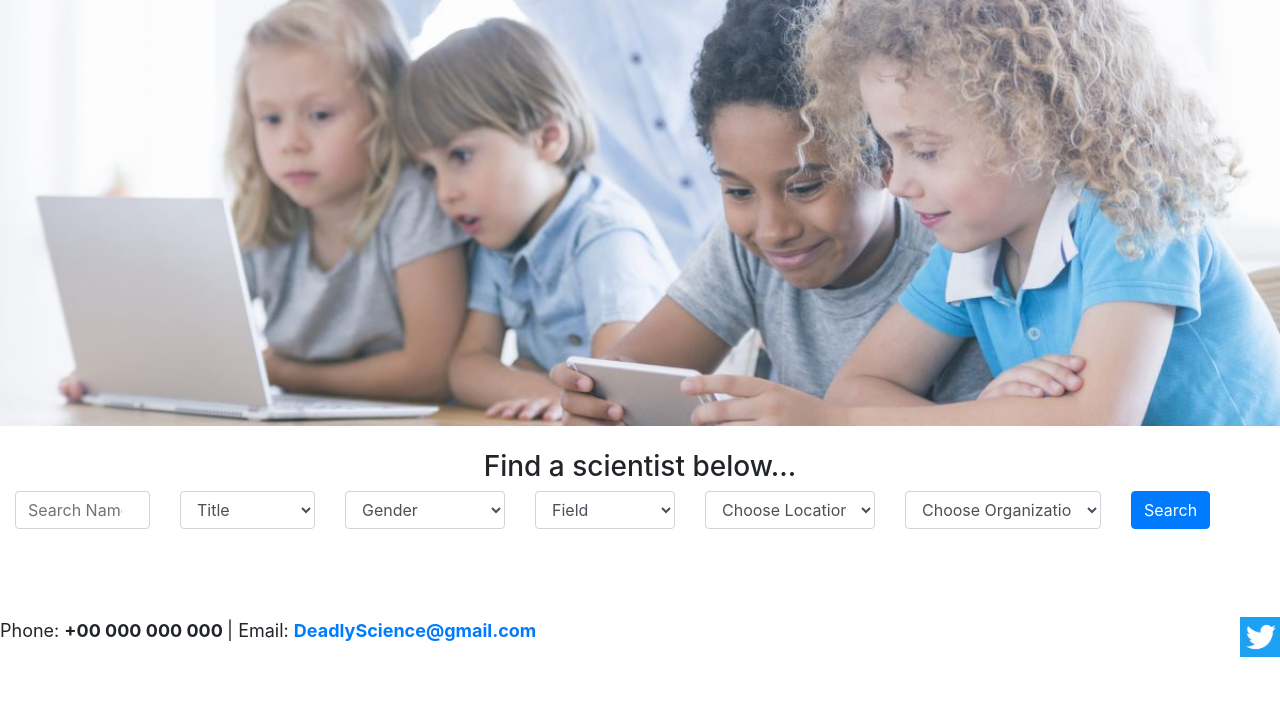
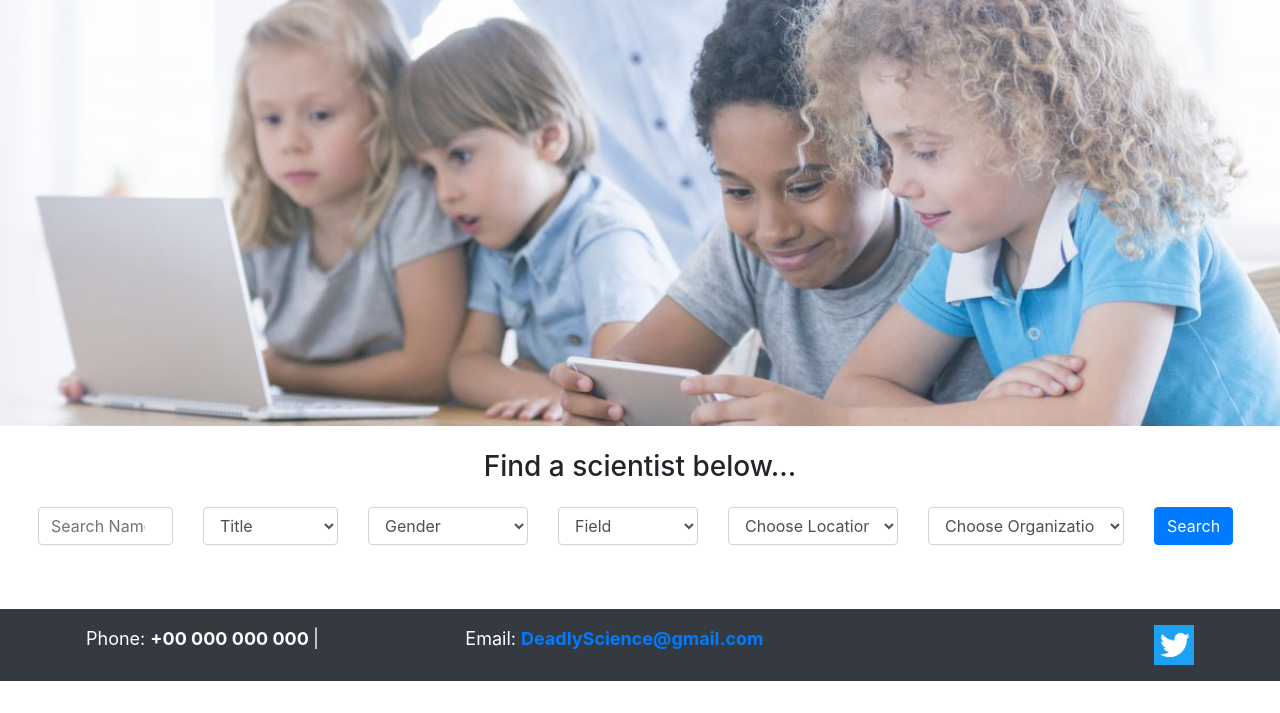
Before and after one commit to usydtechlab/deadly-science, a Django app: page / in a window 1280 px wide. Shown: the part 87-800 px from the top of the page. Run offline with Django 3.2, Linux system fonts and the light colour scheme; some libraries are stand-ins or nearby versions.

Commit message:
Added some styling and container alignment

```diff
--- a/login/static/css/style.css
+++ b/login/static/css/style.css
@@ -259,3 +259,7 @@ main{
 	  width: 100%;
 	}
   }
+
+.footer-content {
+	color: white;
+}
--- a/login/templates/pages/index_copy.html
+++ b/login/templates/pages/index_copy.html
@@ -201,14 +201,16 @@
 	</div>
 
 	<div class="container-fluid">
+		<div class="row">
+			<div class="col-md-12">
 				<!--Search bar-->
-		<div class="mt-4 mb-4">
-			<h3 class="text-center">
+				<div class="mt-4">
+					<h3 class="text-center mb-4">
 						Find a scientist below...
 					</h3>
 					<form class="needs-validation" action="/search/" method="post">
 						{% csrf_token %}
-				<div class="row">
+						<div class="row ml-2">
 							<div class="col-sm"  style="float:left;min-width:165px;_width:220px;">
 								<input class="form-control mr-sm-2" type="search" placeholder="Search Name"
 									aria-label="Search" name="searchBar">
@@ -281,9 +283,9 @@
 						</div>
 					</form>
 				</div>
-
-		<div class="container-fluid">
-
+			</div>
+		</div>
+		<!-- Search Results -->
 		<div class="row">
 
 			<!--Scientist Catalogue-->
@@ -382,24 +384,29 @@
 				</div>
 		</div>
 	</div>
+
+	<footer class="footer bg-dark">
+		<div class="container">
+			<div class="row footer-content">
+				<div class="col-md-4">
+					<span>Phone: <strong>+00 000 000 000 </strong>|</span>
 				</div>
-
-	<footer>
-		<!--Contact Info-->
-		<div class="contact">
-			<span>Phone: <strong>+00 000 000 000 </strong>|</span>
-			<span>Email: <a href="mailto:DeadlyScience@gmail.com?subject=feedback"
-					class="alert-link">DeadlyScience@gmail.com</a></span>
+				<div class="col-md-4">
+					<span>Email:
+						<a href="mailto:DeadlyScience@gmail.com?subject=feedback"
+						class="alert-link">DeadlyScience@gmail.com </a>
+					</span>
+				</div>
+				<div class="col-md-4">
 					<span style="float: right;">
 						<a href="https://twitter.com/DeadlyScience" target="_blank">
-					<img src="{% static 'images/twitterLogo.png' %}" alt="Twitter Logo" height="40px">
+							<img src="{% static 'images/twitterLogo.png' %}" alt="Twitter Logo" height="40px"/>
 						</a>
 					</span>
 				</div>
+			</div>
+		</div>
 	</footer>
-
-
-
 	<!--Bootstrap-->
 	<script src="https://code.jquery.com/jquery-3.3.1.slim.min.js"
 		integrity="sha384-q8i/X+965DzO0rT7abK41JStQIAqVgRVzpbzo5smXKp4YfRvH+8abtTE1Pi6jizo"
```
Lines whose indentation alone changed are shown as unchanged.
